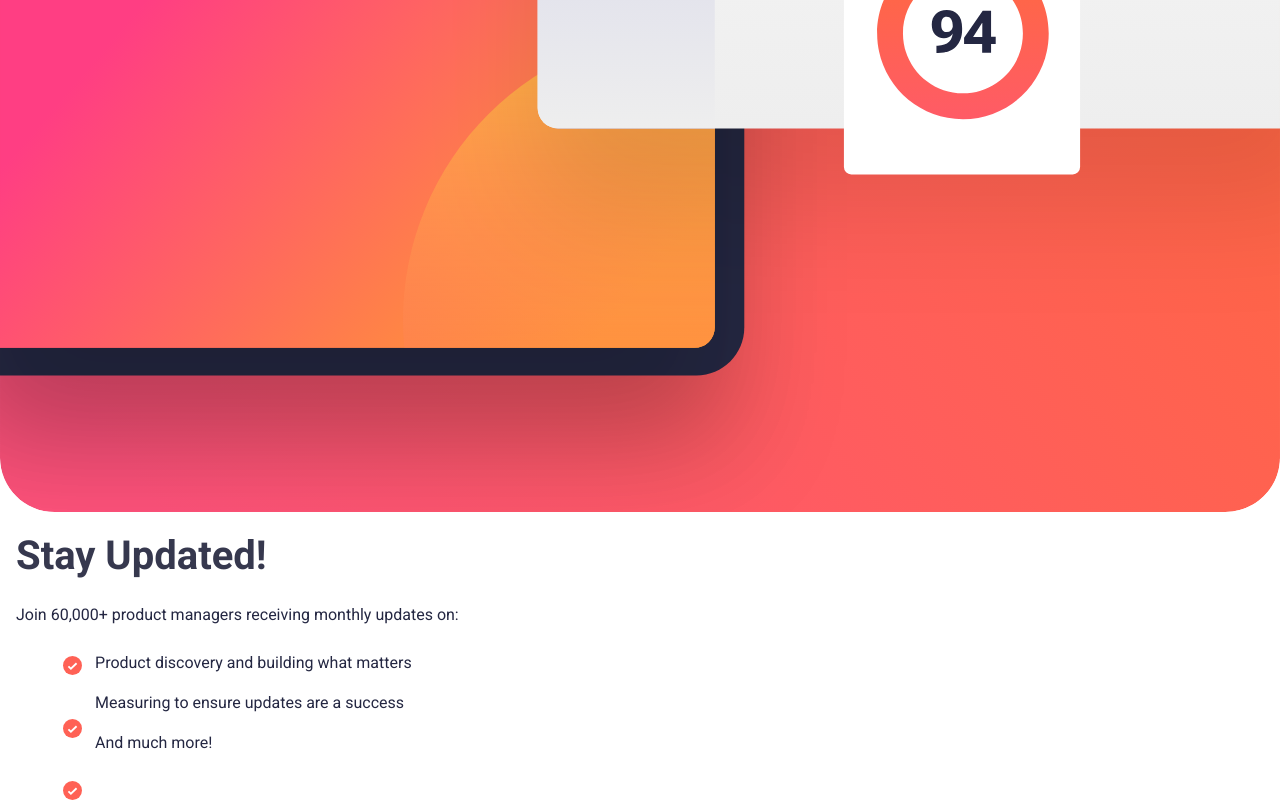
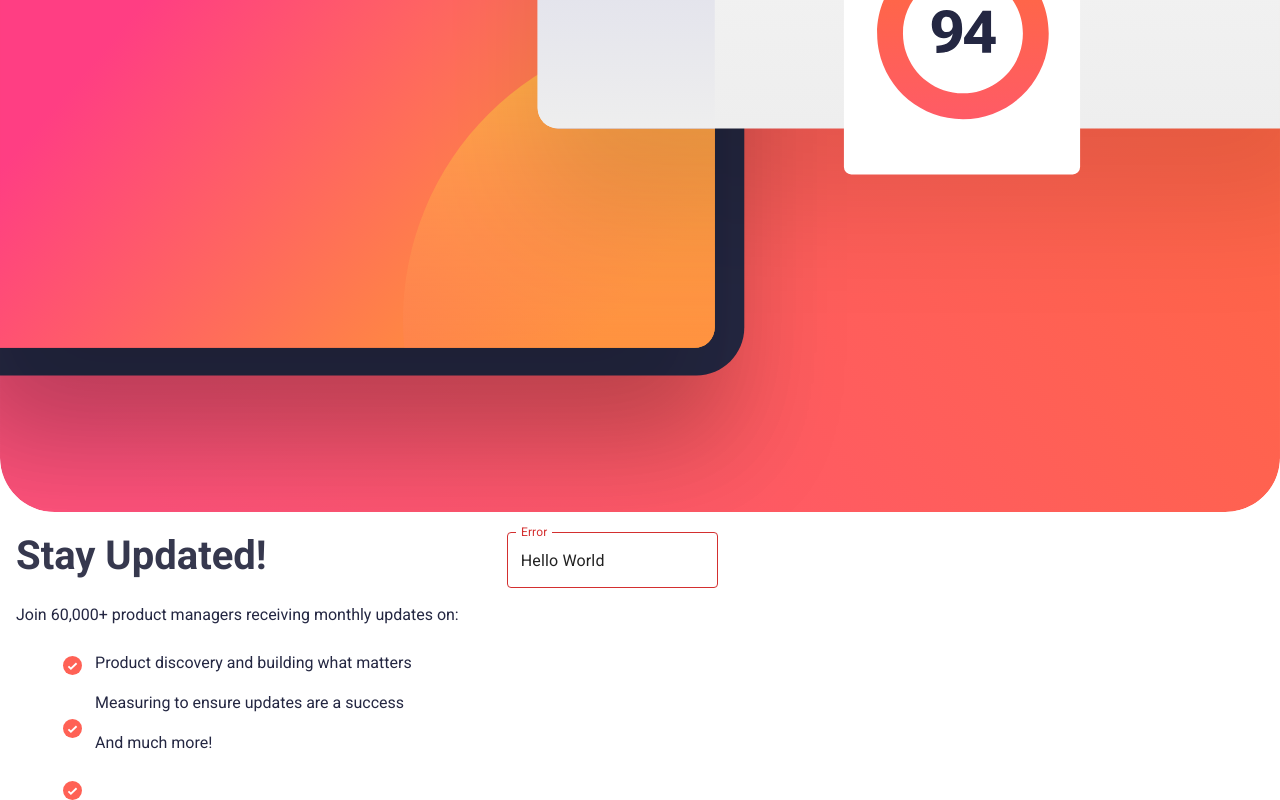
Before and after one commit to TheTreeveloper/Newsletter-signup, a React (Vite) app: page / in a window 1280 px wide. Shown: the part 457-1257 px from the top of the page. Built offline with nearby package versions, Linux system fonts and the light colour scheme.

Commit message:
created form.tsx

```diff
--- a/src/App.tsx
+++ b/src/App.tsx
@@ -1,5 +1,6 @@
 import { HeroImage } from "./heroImage";
 import { TextContent } from "./textContent";
+import { FormValidation } from "./form";
 
 export const App = () => {
   return (
@@ -7,6 +8,7 @@ export const App = () => {
       <HeroImage />
       <div className="container">
         <TextContent />
+        <FormValidation />
       </div>
     </div>
   );
--- a/src/form.tsx
+++ b/src/form.tsx
@@ -2,7 +2,7 @@ import * as React from "react";
 import Box from "@mui/material/Box";
 import TextField from "@mui/material/TextField";
 
-export default const FormValidation = () => {
+export const FormValidation = () => {
   return (
     <div>
       <TextField
@@ -13,4 +13,4 @@ export default const FormValidation = () => {
       />
     </div>
   );
-}
+};
```
